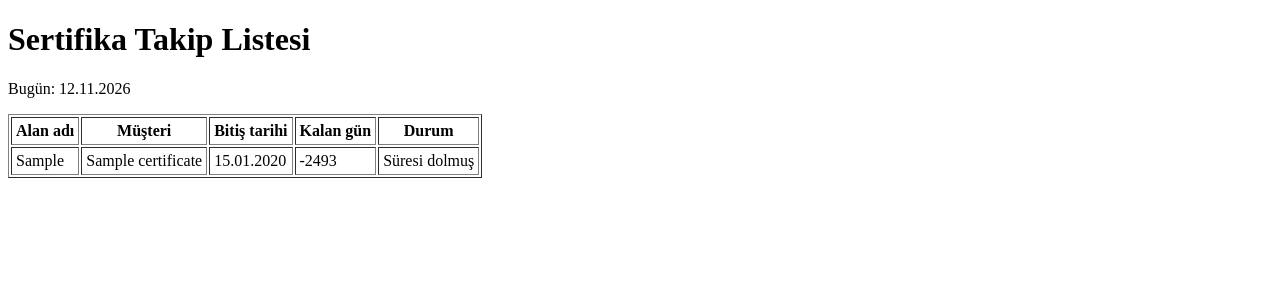
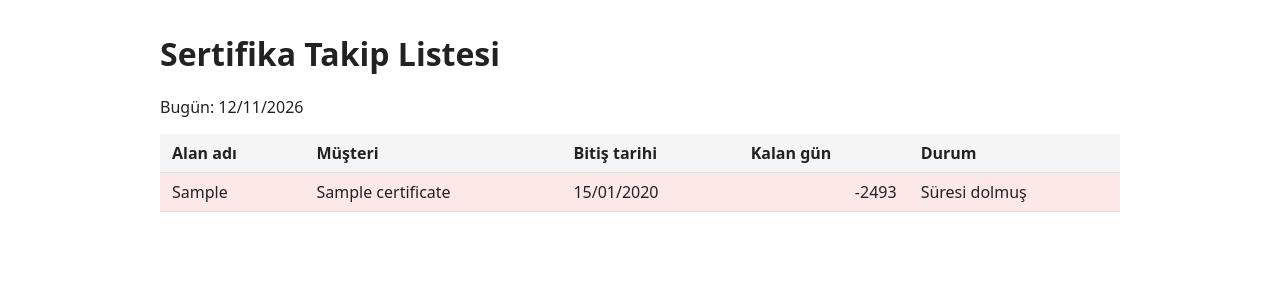
Before and after one commit to sevvalerel/sertifika-takip, a Django app: page / in a window 1280 px wide. Shown: the top 300 px of the page. Run offline with Django 5.2, Linux system fonts and the light colour scheme; tables that the repository leaves empty hold one stand-in row (values such as "Sample post").

Commit message:
Liste sayfasında tarih formatı ve sade CSS
- Tarihler admin'in kabul ettiği gün/ay/yıl (d/m/Y) formatında gösterilir
- Template içinde küçük bir style bloğu; durumlar satır rengiyle ayrılır
- Tarih formatını doğrulayan kontrol view testine eklendi

```diff
--- a/certificates/templates/certificates/certificate_list.html
+++ b/certificates/templates/certificates/certificate_list.html
@@ -2,14 +2,25 @@
 <html lang="tr">
 <head>
   <meta charset="utf-8">
+  <meta name="viewport" content="width=device-width, initial-scale=1">
   <title>Sertifika Takip Listesi</title>
+  <style>
+    body { font-family: system-ui, sans-serif; margin: 2rem auto; max-width: 960px; padding: 0 1rem; color: #222; }
+    table { border-collapse: collapse; width: 100%; }
+    th, td { padding: .5rem .75rem; border-bottom: 1px solid #ddd; text-align: left; }
+    th { background: #f5f5f5; }
+    td.days { text-align: right; font-variant-numeric: tabular-nums; }
+    tr.expired td { background: #fde8e8; }
+    tr.expiring_soon td { background: #fff4d6; }
+    tr.valid td { background: #e9f7ec; }
+  </style>
 </head>
 <body>
   <h1>Sertifika Takip Listesi</h1>
-  <p>Bugün: {{ today|date:"d.m.Y" }}</p>
+  <p>Bugün: {{ today|date:"d/m/Y" }}</p>
 
   {% if rows %}
-  <table border="1" cellpadding="4">
+  <table>
     <thead>
       <tr>
         <th>Alan adı</th>
@@ -24,8 +35,8 @@
       <tr class="{{ row.status }}">
         <td>{{ row.certificate.domain }}</td>
         <td>{{ row.certificate.customer_name }}</td>
-        <td>{{ row.certificate.expiry_date|date:"d.m.Y" }}</td>
-        <td>{{ row.days_remaining }}</td>
+        <td>{{ row.certificate.expiry_date|date:"d/m/Y" }}</td>
+        <td class="days">{{ row.days_remaining }}</td>
         <td>{{ row.status_label }}</td>
       </tr>
       {% endfor %}
--- a/certificates/tests.py
+++ b/certificates/tests.py
@@ -172,6 +172,8 @@ class CertificateListViewTests(TestCase):
         self.assertContains(response, "Süresi dolmuş")
         self.assertContains(response, "Yakında dolacak")
         self.assertContains(response, "Geçerli")
+        # Admin'in kabul ettiği formatla aynı (gün/ay/yıl): 11/11/2026.
+        self.assertContains(response, "11/11/2026")
 
     def test_same_expiry_date_sorted_by_domain(self, _now):
         self.create("b.com", 10)
```
